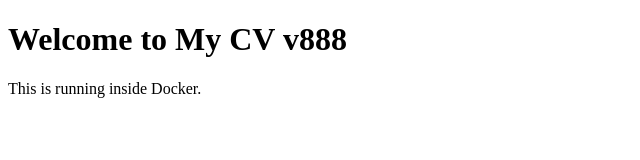
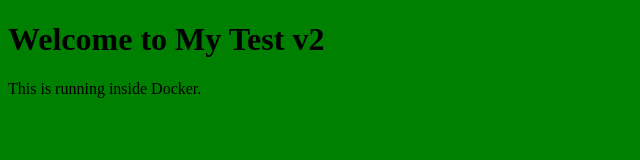
Before and after one commit to Yahia58/cv-project, a plain HTML site: page index.html in a window 1280 px wide. Shown: the whole page, without its empty margins (0-640 px from the left). Drawn offline with Linux system fonts and the light colour scheme.

Commit message:
Update index.html

```diff
--- a/index.html
+++ b/index.html
@@ -1,10 +1,10 @@
 <!DOCTYPE html>
 <html>
 <head>
-  <title>My CV</title>
+  <title>My Test Env</title>
 </head>
-<body style="background-color:white">
-  <h1>Welcome to My CV v888</h1>
+<body style="background-color:green">
+  <h1>Welcome to My Test v2</h1>
   <p>This is running inside Docker.</p>
 </body>
 </html>
```
